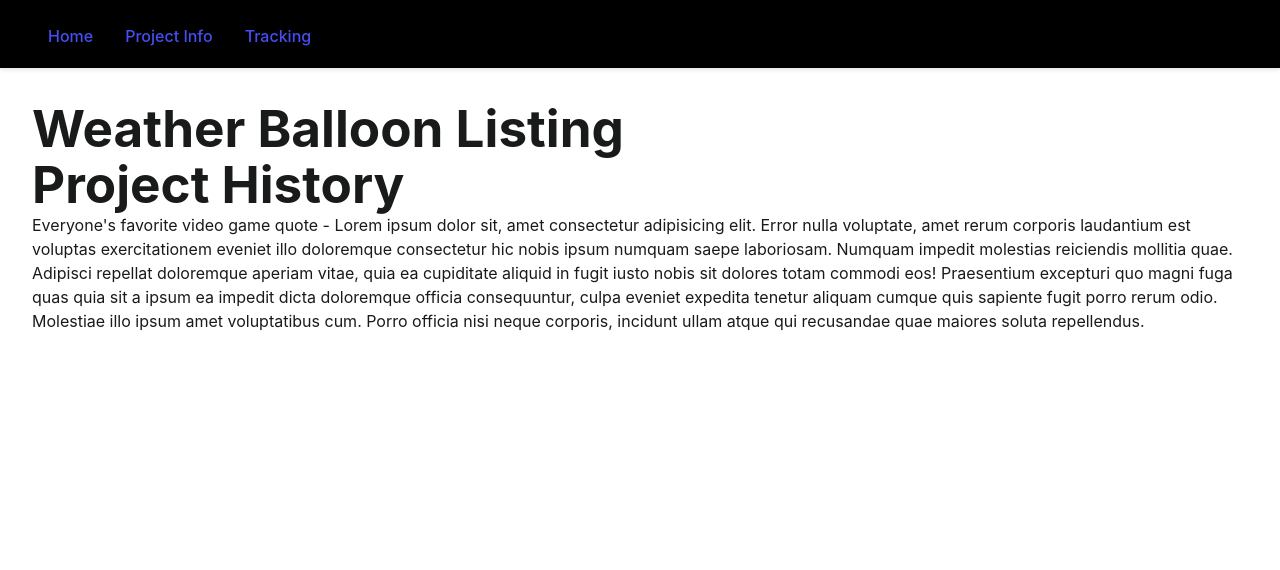
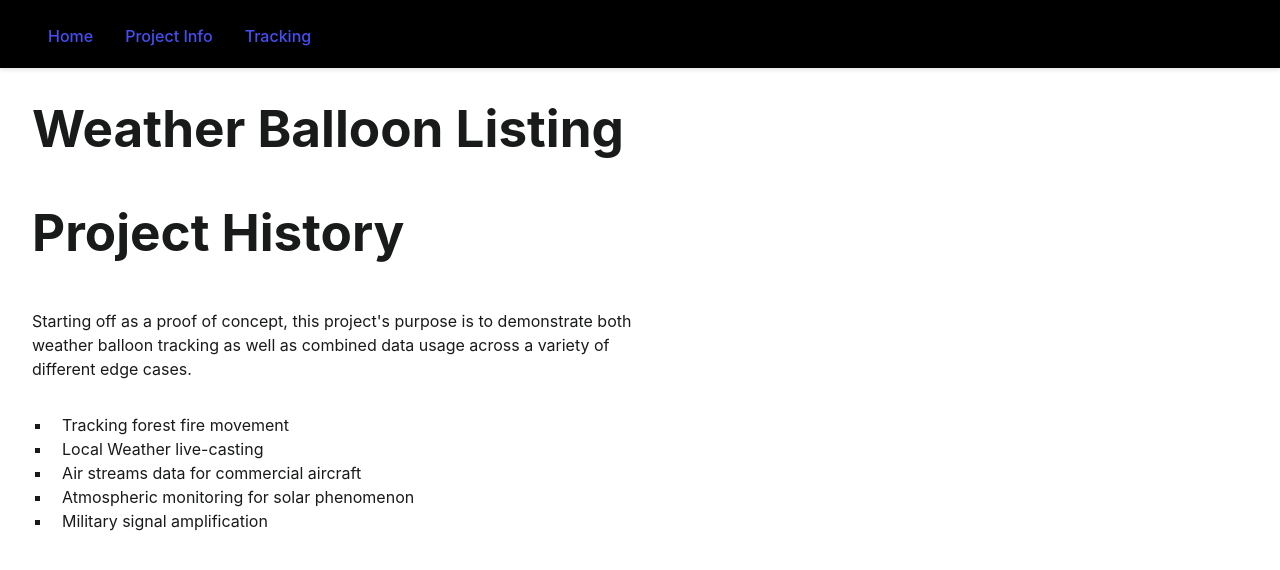
Before and after one commit to tkdguy85/windborne-test, a React (Vite) app: page /windborne-test/history in a window 1280 px wide. Shown: the top 570 px of the page. Built offline with nearby package versions, Linux system fonts and the light colour scheme.

Commit message:
Content updates

```diff
--- a/src/components/BalloonCard.jsx
+++ b/src/components/BalloonCard.jsx
@@ -45,7 +45,7 @@ function BalloonCard({balloon}) {
         <h3>Flight Data</h3>
         <p className="balloon-lat">Latitude: <span className="balloon-data">{balloon.lat}</span></p>
         <p className="balloon-long">Longitude: <span className="balloon-data">{balloon.long}</span></p>
-        <p className="balloon-alt">Altitude (meters): <span className="balloon-data">{balloon.alt}</span></p>
+        <p className="balloon-alt">Altitude: <span className="balloon-data">{balloon.alt != null ? Number(balloon.alt).toFixed(3) : ''} km</span></p>
         <a
           href={`https://www.google.com/maps?q=${balloon.lat},${balloon.long}&z=2`}
           target='_blank'
--- a/src/css/History.css
+++ b/src/css/History.css
@@ -0,0 +1,15 @@
+.history-header {
+  padding-top: 3rem;
+  padding-bottom: 3rem;
+}
+
+.history-body {
+  width: 50%;
+  margin-bottom: 2rem;
+}
+
+li {
+  margin-left: 20px;
+  padding-left: 10px;
+  list-style-type: square;
+}
--- a/src/css/Tracking.css
+++ b/src/css/Tracking.css
@@ -0,0 +1,19 @@
+.tracking-header {
+  padding-top: 3rem;
+  padding-bottom: 3rem;
+}
+
+.tracking-list ul {
+  width: 50%;
+
+  li {
+    padding-bottom: 2rem;
+    text-transform: uppercase;
+    list-style-type: circle;
+  }
+}
+
+.tracking-button {
+  margin-top: 1rem;
+  margin-bottom: 3rem;
+}
--- a/src/pages/History.jsx
+++ b/src/pages/History.jsx
@@ -3,8 +3,15 @@ import '../css/History.css'
 function History() {
   return (
     <div>
-      <h1>Project History</h1>
-      <p>Everyone's favorite video game quote - Lorem ipsum dolor sit, amet consectetur adipisicing elit. Error nulla voluptate, amet rerum corporis laudantium est voluptas exercitationem eveniet illo doloremque consectetur hic nobis ipsum numquam saepe laboriosam. Numquam impedit molestias reiciendis mollitia quae. Adipisci repellat doloremque aperiam vitae, quia ea cupiditate aliquid in fugit iusto nobis sit dolores totam commodi eos! Praesentium excepturi quo magni fuga quas quia sit a ipsum ea impedit dicta doloremque officia consequuntur, culpa eveniet expedita tenetur aliquam cumque quis sapiente fugit porro rerum odio. Molestiae illo ipsum amet voluptatibus cum. Porro officia nisi neque corporis, incidunt ullam atque qui recusandae quae maiores soluta repellendus.</p>
+      <h1 className='history-header'>Project History</h1>
+      <p className='history-body'>Starting off as a proof of concept, this project's purpose is to demonstrate both weather balloon tracking as well as combined data usage across a variety of different edge cases.</p>
+      <ul>
+        <li>Tracking forest fire movement</li>
+        <li>Local Weather live-casting</li>
+        <li>Air streams data for commercial aircraft</li>
+        <li>Atmospheric monitoring for solar phenomenon</li>
+        <li>Military signal amplification</li>
+      </ul>
     </div>
   )
 }
--- a/src/pages/Tracking.jsx
+++ b/src/pages/Tracking.jsx
@@ -29,7 +29,7 @@ function Tracking() {
   if (!tracked || tracked.length === 0) {
     return (
       <div className="tracking-empty">
-        <h2>No targets are currently being tracked</h2>
+        <h2 className='tracking-header'>No targets are currently being tracked</h2>
         <p>Tracked targets will be listed below</p>
       </div>
     )
@@ -37,13 +37,15 @@ function Tracking() {
 
   return (
     <div className="tracking-list">
-      <h2>Currently Tracked Targets</h2>
+      <h2 className='tracking-header'>Currently Tracked Targets</h2>
       <ul>
         {tracked.map((balloon) => (
           <li key={`${balloon.name}-${balloon.lat}-${balloon.long}`} className="tracked-item">
             <strong>{balloon.name}</strong>
-            <div>Lat: {balloon.lat} • Long: {balloon.long} • Alt: {balloon.alt}</div>
-            <button onClick={() => removeTrack(balloon.name)}>Stop Tracking</button>
+            <p>Lat: {balloon.lat}</p>
+            <p>Long: {balloon.long}</p>
+            <p>Alt: {balloon.alt != null ? Number(balloon.alt).toFixed(3) : ''} km</p>
+            <button className='tracking-button' onClick={() => removeTrack(balloon.name)}>Stop Tracking</button>
           </li>
         ))}
       </ul>
--- a/src/services/api.js
+++ b/src/services/api.js
@@ -1,5 +1,6 @@
 const API_KEY = '' // Future calls might need to have keys in place
-const BASE_URL = '/api/treasure'
+// const BASE_URL = '/api/treasure' //! - Local use only
+const BASE_URL = 'https://a.windbornesystems.com/treasure'
 
 export const getCurrentBalloonData = async () => {
   const res = await fetch(`${BASE_URL}/00.json`)
```
